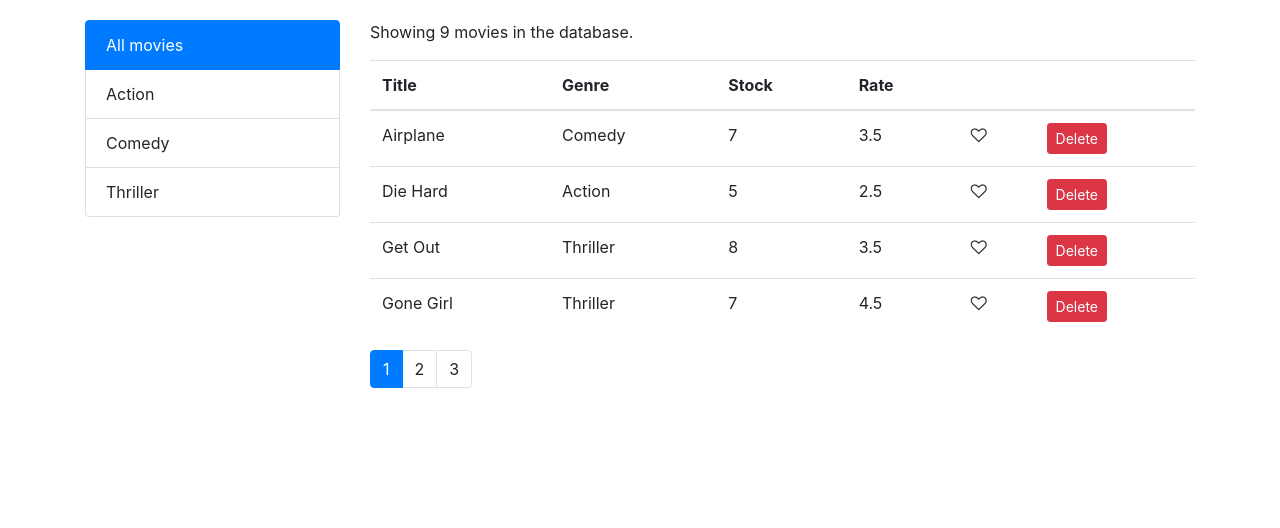
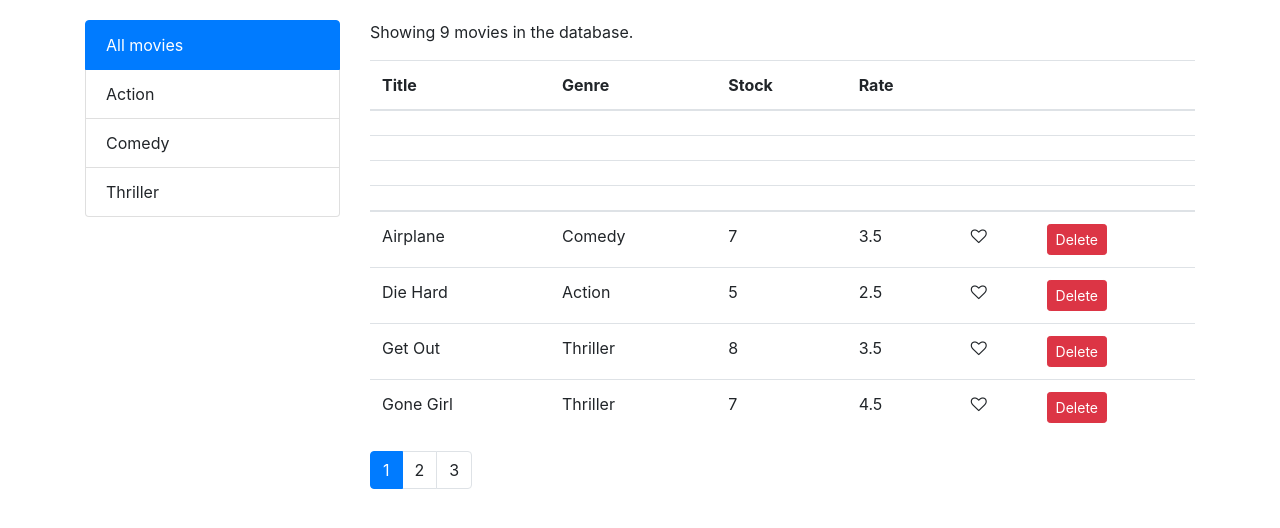
Before and after one commit to codewithsathya/learning-react, a React (Create React App) app in the folder vidly/: page / in a window 1280 px wide. Shown: the top 528 px of the page. Built offline with nearby package versions, Linux system fonts and the light colour scheme.

Commit message:
Sorting - Extracting tableBody

```diff
--- /dev/null
+++ b/vidly/src/components/common/tableBody.jsx
@@ -0,0 +1,19 @@
+import React, { Component } from "react";
+
+class TableBody extends Component {
+  render() {
+    const { data, columns } = this.props;
+    return (
+      <tbody>
+        {data.map((item) => (
+          <tr>
+            {columns.map((column) => (
+              <td></td>
+            ))}
+          </tr>
+        ))}
+      </tbody>
+    );
+  }
+}
+export default TableBody;
--- a/vidly/src/components/moviesTable.jsx
+++ b/vidly/src/components/moviesTable.jsx
@@ -1,5 +1,6 @@
 import React, { Component } from "react";
 import TableHeader from "./common/tableHeader";
+import TableBody from "./common/tableBody"
 import Like from "./common/like";
 
 class MoviesTable extends Component {
@@ -28,6 +29,7 @@ class MoviesTable extends Component {
     return (
       <table className="table">
         <TableHeader columns={this.columns} sortColumn={sortColumn} onSort={onSort}/>
+        <TableBody data={movies} columns={this.columns}/>
         <tbody>
           {movies.map((movie) => (
             <tr key={movie._id}>
```
